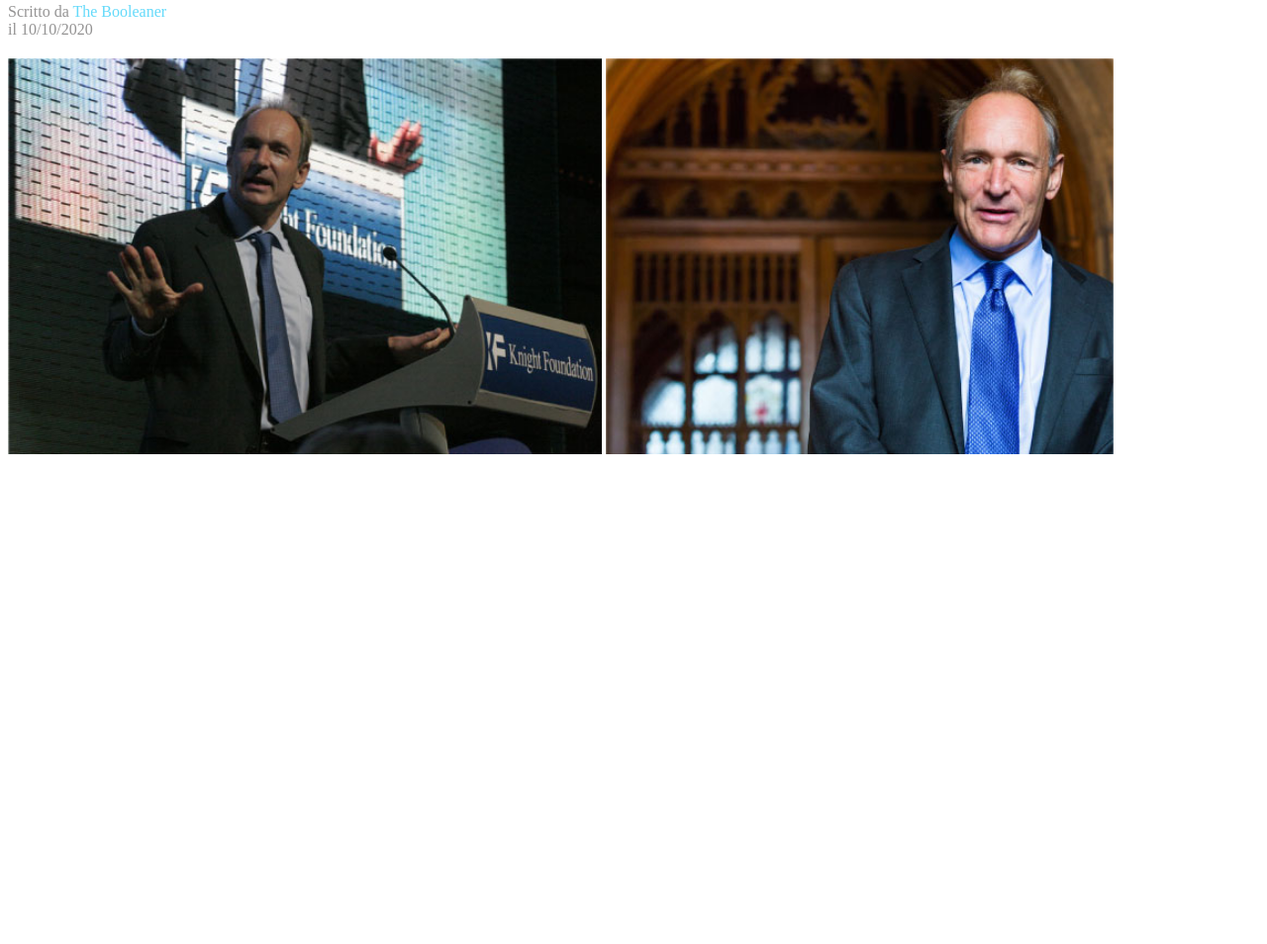
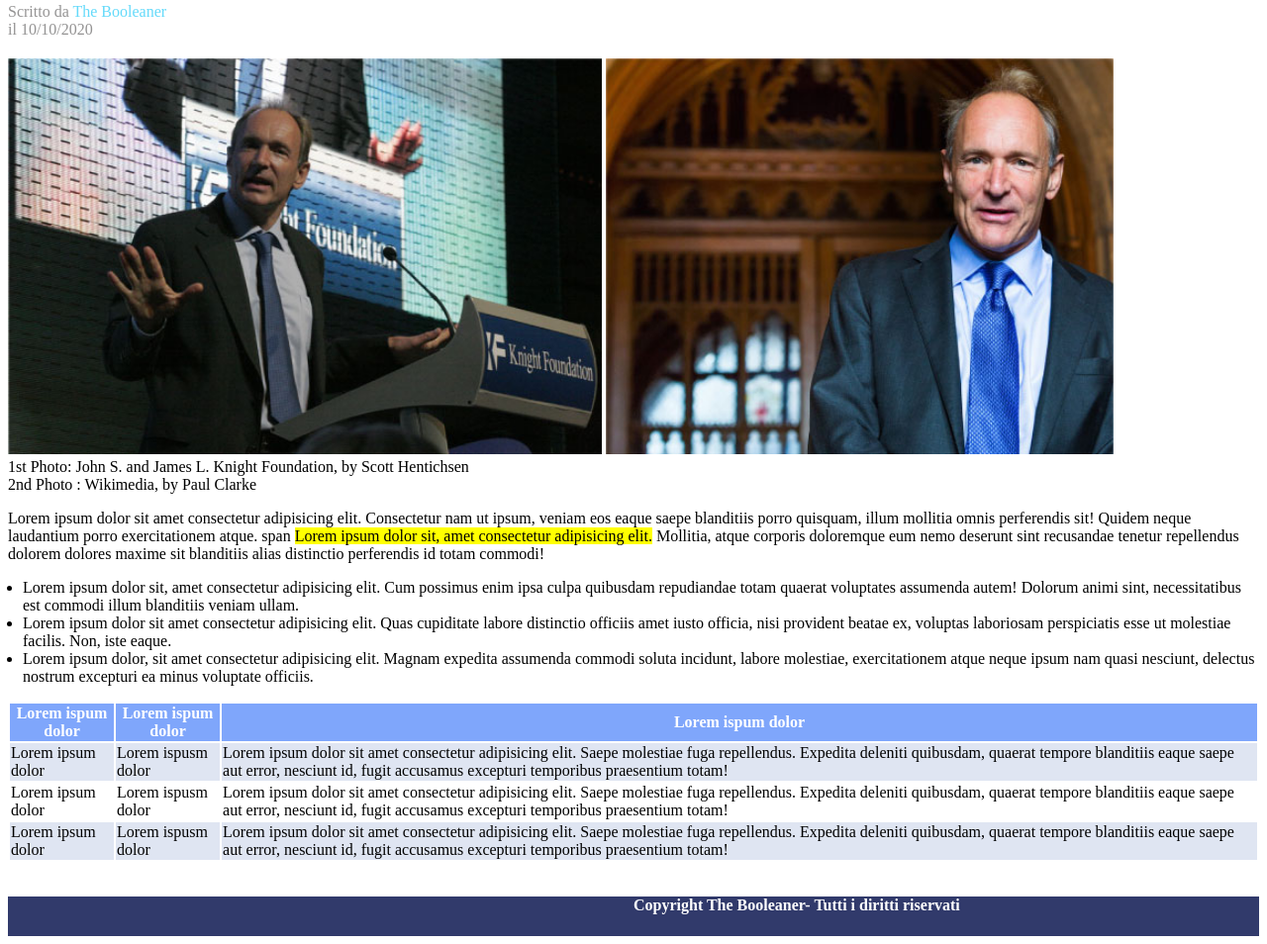
Before and after one commit to NicoloDeGiorgi/html-css-booleaner, a plain HTML site: page index.html in a window 1280 px wide. Shown: the part 185-1139 px from the top of the page at 99% size. Before the commit the page ends 800 px from the top, so only its background shows below. Drawn offline with Linux system fonts and the light colour scheme.

Commit message:
add: html-css

```diff
--- a/css/style.css
+++ b/css/style.css
@@ -11,11 +11,11 @@ header {
     padding-top: 40px;
 }
 
-.bot {
+#bot {
     color: rgb(148, 147, 147)
 }
 
-.bot span {
+#bot span {
     color: #64dafa;
 }
 
@@ -23,3 +23,32 @@ header {
     height: 400px;
     padding-top: 20px;
 }
+
+.list {
+    margin-left: -25px;
+}
+
+#border {
+    background-color: #ffff00;
+}
+
+th {
+    color: white;
+    background-color: #7fa6fb;
+}
+
+
+.cella-1 {
+    background-color: #dfe5f2;
+}
+
+#Copyright {
+    color: white;
+    background-color: #313a6b;
+    height: 40px;
+    margin-top: 35px;
+}
+
+h4 {
+    margin-left: 50%;
+}
--- a/index.html
+++ b/index.html
@@ -7,27 +7,109 @@
     <title>The Booleaner</title>
     <link rel="stylesheet" href="css/style.css">
 </head>
+
+<body>
+
+
     <!-- Logo iniziale-->
     <header>
         <img id="logo" src="img/logo.svg" alt="logo iniziale">
     </header>
-
+    <!--Titolo e data-->
     <main>
         <h1>Internet deve essere al servizio del "bene pubblico" : il manifesto di Tim Berners-Lee</h1>
-    <div class="bot"> Scritto da <span>The Booleaner</span></div>
-    <div class="bot">il 10/10/2020</div>
-
+        <div id="bot"> Scritto da <span>The Booleaner</span><br>il 10/10/2020</div>
+        <!-- Foto-->
         <img class="foto" src="img/tim-1.jpg" alt="Tim Berners-Lee">
         <img class="foto" src="img/tim-2.jpg" alt="Tim Berners-Lee">
 
+        <div>1st Photo: John S. and James L. Knight Foundation, by Scott Hentichsen <br>2nd Photo : Wikimedia,
+            by Paul Clarke
+        </div>
+
+        <p>Lorem ipsum dolor sit amet consectetur adipisicing elit. Consectetur nam ut ipsum, veniam eos eaque saepe
+            blanditiis porro quisquam, illum mollitia omnis perferendis sit! Quidem neque laudantium porro
+            exercitationem
+            atque. span <span id="border">Lorem ipsum dolor sit, amet consectetur adipisicing elit.</span> Mollitia,
+            atque
+            corporis doloremque eum nemo
+            deserunt sint recusandae tenetur repellendus dolorem dolores maxime sit blanditiis alias distinctio
+            perferendis
+            id totam commodi!
+        </p>
+
+        <ul>
+            <li class="list">Lorem ipsum dolor sit, amet consectetur adipisicing elit. Cum possimus enim ipsa culpa
+                quibusdam repudiandae
+                totam quaerat voluptates assumenda autem! Dolorum animi sint, necessitatibus est commodi illum
+                blanditiis
+                veniam ullam.
+            </li class="list">
+            <li class="list">Lorem ipsum dolor sit amet consectetur adipisicing elit. Quas cupiditate labore distinctio
+                officiis amet
+                iusto officia, nisi provident beatae ex, voluptas laboriosam perspiciatis esse ut molestiae facilis.
+                Non,
+                iste eaque.
+            </li class="list">
+            <li class="list">Lorem ipsum dolor, sit amet consectetur adipisicing elit. Magnam expedita assumenda commodi
+                soluta incidunt,
+                labore molestiae, exercitationem atque neque ipsum nam quasi nesciunt, delectus nostrum excepturi ea
+                minus
+                voluptate officiis.
+            </li class="list">
 
 
-
+        </ul>
     </main>
 
-<footer></footer>
+    <footer>
+        <!--tabella-->
+        <table>
+            <thead>
+                <tr>
+                    <th>Lorem ispum dolor</th>
+                    <th>Lorem ispum dolor</th>
+                    <th>Lorem ispum dolor</th>
+                </tr>
+            </thead>
+            <tbody>
+                <tr>
+                    <td class="cella-1">Lorem ipsum dolor</td>
+                    <td class="cella-1">Lorem ispusm dolor</td>
+                    <td class="cella-1">Lorem ipsum dolor sit amet consectetur adipisicing elit. Saepe molestiae fuga
+                        repellendus. Expedita
+                        deleniti quibusdam, quaerat tempore blanditiis eaque saepe aut error, nesciunt id, fugit
+                        accusamus
+                        excepturi temporibus praesentium totam!
+                    </td>
+                </tr>
+                <tr>
+                    <td class="cella-2">Lorem ipsum dolor</td>
+                    <td class="cella-2">Lorem ispusm dolor</td>
+                    <td class="cella-2">Lorem ipsum dolor sit amet consectetur adipisicing elit. Saepe molestiae fuga
+                        repellendus. Expedita
+                        deleniti quibusdam, quaerat tempore blanditiis eaque saepe aut error, nesciunt id, fugit
+                        accusamus
+                        excepturi temporibus praesentium totam!
+                    </td>
+                </tr>
+                <tr>
+                    <td class="cella-1">Lorem ipsum dolor</td>
+                    <td class="cella-1">Lorem ispusm dolor</td>
+                    <td class="cella-1">Lorem ipsum dolor sit amet consectetur adipisicing elit. Saepe molestiae fuga
+                        repellendus. Expedita
+                        deleniti quibusdam, quaerat tempore blanditiis eaque saepe aut error, nesciunt id, fugit
+                        accusamus
+                        excepturi temporibus praesentium totam!
+                    </td>
+                </tr>
+            </tbody>
+        </table>
+        <div id="Copyright">
 
-<body>
+            <h4>Copyright The Booleaner- Tutti i diritti riservati</h4>
+        </div>
+    </footer>
 
 </body>
 
```
Lines whose indentation alone changed are shown as unchanged.
